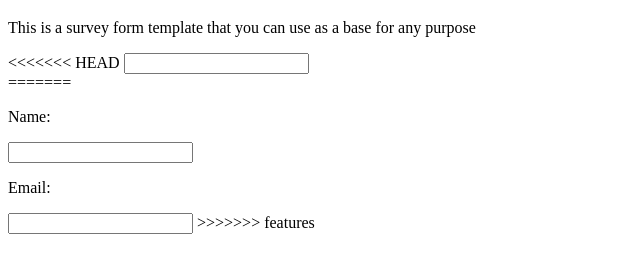
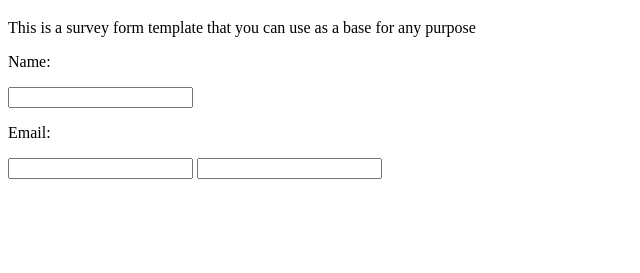
Before and after one commit to JasonR27/Jason-JennyRepository, a plain HTML site: page index.html in a window 1280 px wide. Shown: the part 61-334 px from the top of the page, without its empty margins (0-640 px from the left). Drawn offline with Linux system fonts and the light colour scheme.

Commit message:
Jason features 7 & 8

```diff
--- a/index.html
+++ b/index.html
@@ -1,5 +1,6 @@
 <!DOCTYPE html>
 <html lang="en">
+
 <head>
   <meta charset="UTF-8">
   <title>Survey Form Template</title>
@@ -21,21 +22,20 @@
     - The freeCodeCamp Team
 
     -->
-    <script  src="js/index.js"></script>
+  <script src="js/index.js"></script>
   <h1 id="title">Survey Form</h1>
   <p id="description">
     This is a survey form template that you can use as a base for any purpose
   </p>
 
   <form id="survey-form">
-<<<<<<< HEAD
-      <input id="name" required></input>
-    </form>
-=======
     <p id="p-name">Name:</p>
     <input id="name" required></input>
     <p id="p-email">Email:</p>
     <input type="email" name="email" id="email" required></input>
->>>>>>> features
+    <input id="number" type="number"></input>
+  </form>
+
 </body>
+
 </html>
```
Lines whose indentation alone changed are shown as unchanged.
